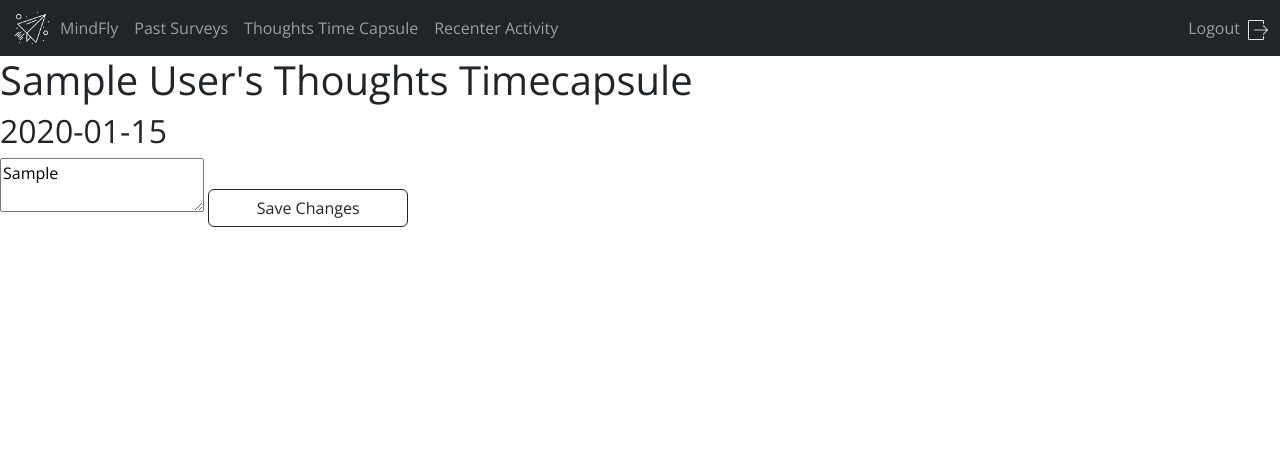
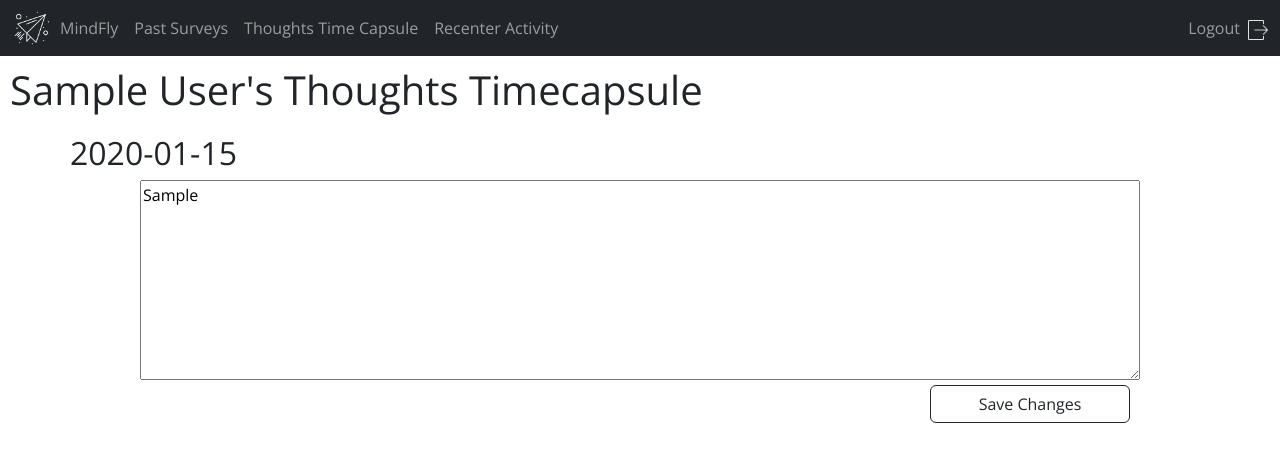
Before and after one commit to n-lambert/mindfulness-app, a Flask app: page /journal in a window 1280 px wide. Shown: the top 462 px of the page. Run offline with Flask 2, Linux system fonts and the light colour scheme; the visitor is signed in with stand-in values (Sample User, id 1); tables that the repository leaves empty hold one stand-in row (values such as "Sample post").

Commit message:
thoughts timecapsule styles

```diff
--- a/static/css/styles.css
+++ b/static/css/styles.css
@@ -132,3 +132,32 @@ body{
     box-shadow: 10px 10px black;
     text-align: center;
 }
+
+.journal-entry{
+    display: flex;
+    flex-direction: column;
+}
+
+.response-box{
+    height: 200px;
+    width: 1000px;
+    resize: auto;
+    margin: auto;
+    text-align: justify;
+}
+
+.response-button{
+    padding-top: 5px;
+    padding-right: 150px;
+    display: flex;
+    justify-content: flex-end;
+}
+
+.response-title{
+    margin-left: 70px;
+    padding-top: 10px;
+}
+
+.timecapsule-title{
+    margin: 10px;
+}
--- a/templates/thoughts.html
+++ b/templates/thoughts.html
@@ -4,17 +4,26 @@
 {% block title %}{{user_name}}'s Thoughts Timecapsule{% endblock %}
 
 {% block body %}
-<h1>{{user_name}}'s Thoughts Timecapsule</h1>
+<h1 class="timecapsule-title">{{user_name}}'s Thoughts Timecapsule</h1>
     {% for response in journal_responses %}
+        <div class="journal-container">
+            <div class="journal-subcontainer">
+                <div class="journal-entry">
+                    <div class="response-title">
                         <h2>{{response.date}}</h2>
-        <textarea id="edit_{{response.journal_response_id}}">{{response.response}}</textarea>
+                    </div>
+                    <textarea class="response-box" id="edit_{{response.journal_response_id}}">{{response.response}}</textarea>
                     <!-- <button id="{{response.journal_response_id}}" class="save_edits" type="button">Save Changes</button> -->
                     <!-- Button trigger modal -->
+                </div>
+                    <div class="response-button">
                         <button id="{{response.journal_response_id}}" type="button" style="width: 200px;"
                         class="save_edits btn btn-outline-dark" data-bs-toggle="modal" data-bs-target="#exampleModal">
                         Save Changes
                         </button>
-
+                    </div>
+            </div>
+        </div>
 
         <!-- Modal -->
         <div class="modal fade" id="exampleModal" tabindex="-1" aria-labelledby="exampleModalLabel" aria-hidden="true">
```
Lines whose indentation alone changed are shown as unchanged.
